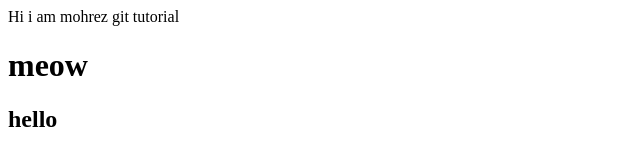
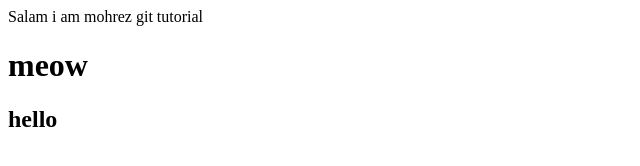
Before and after one commit to KasraNamiranian/shiny-computing-machine, a plain HTML site: page index.html in a window 1280 px wide. Shown: the full height of the page, 0-640 px from the left. Drawn offline with Linux system fonts and the light colour scheme.

Commit message:
change hi to salam

```diff
--- a/index.html
+++ b/index.html
@@ -6,7 +6,7 @@
     <title>Document</title>
 </head>
 <body>
-    Hi i am mohrez
+    Salam i am mohrez
     git tutorial
 
     <h1>meow</h1>
```
